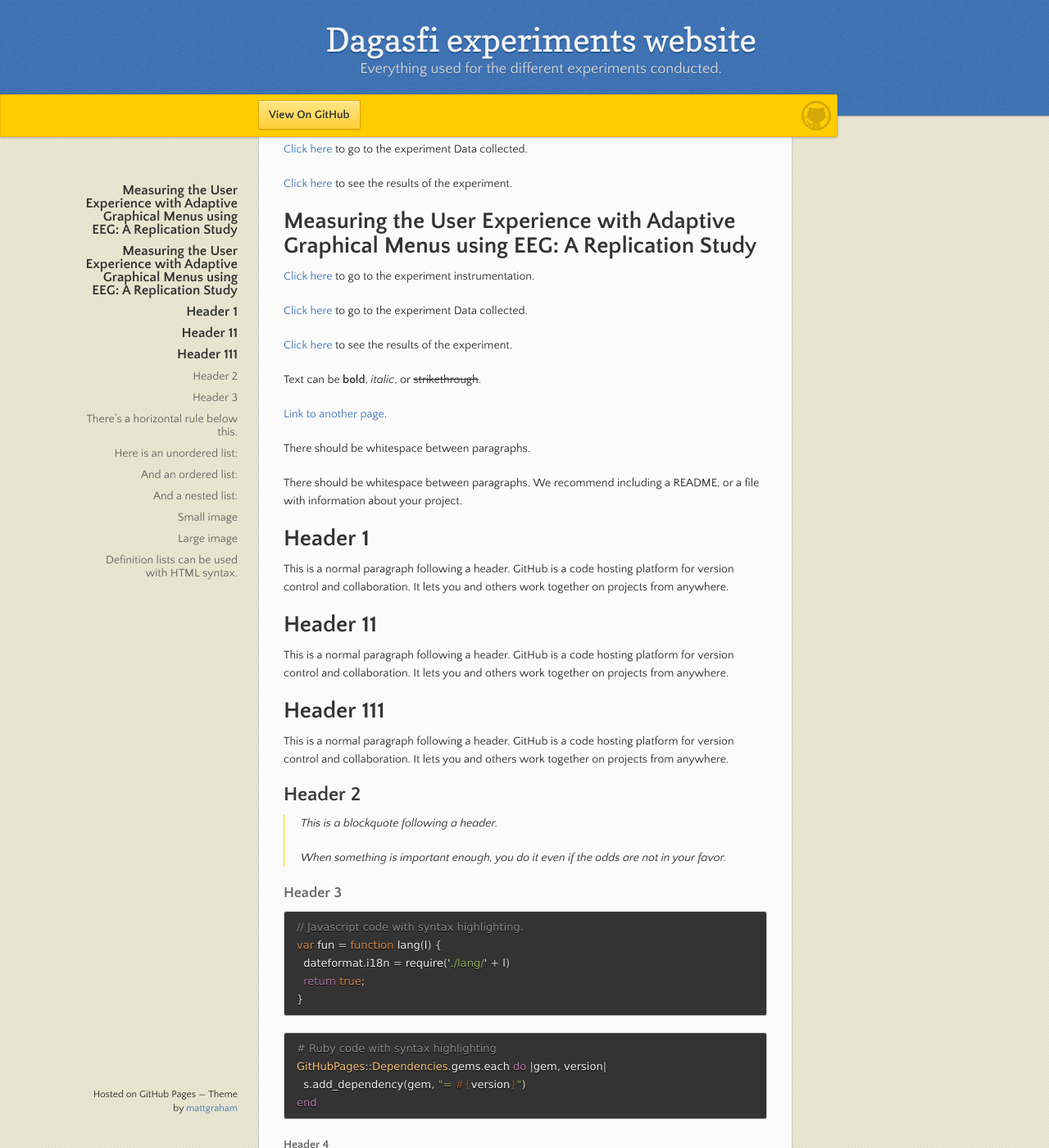
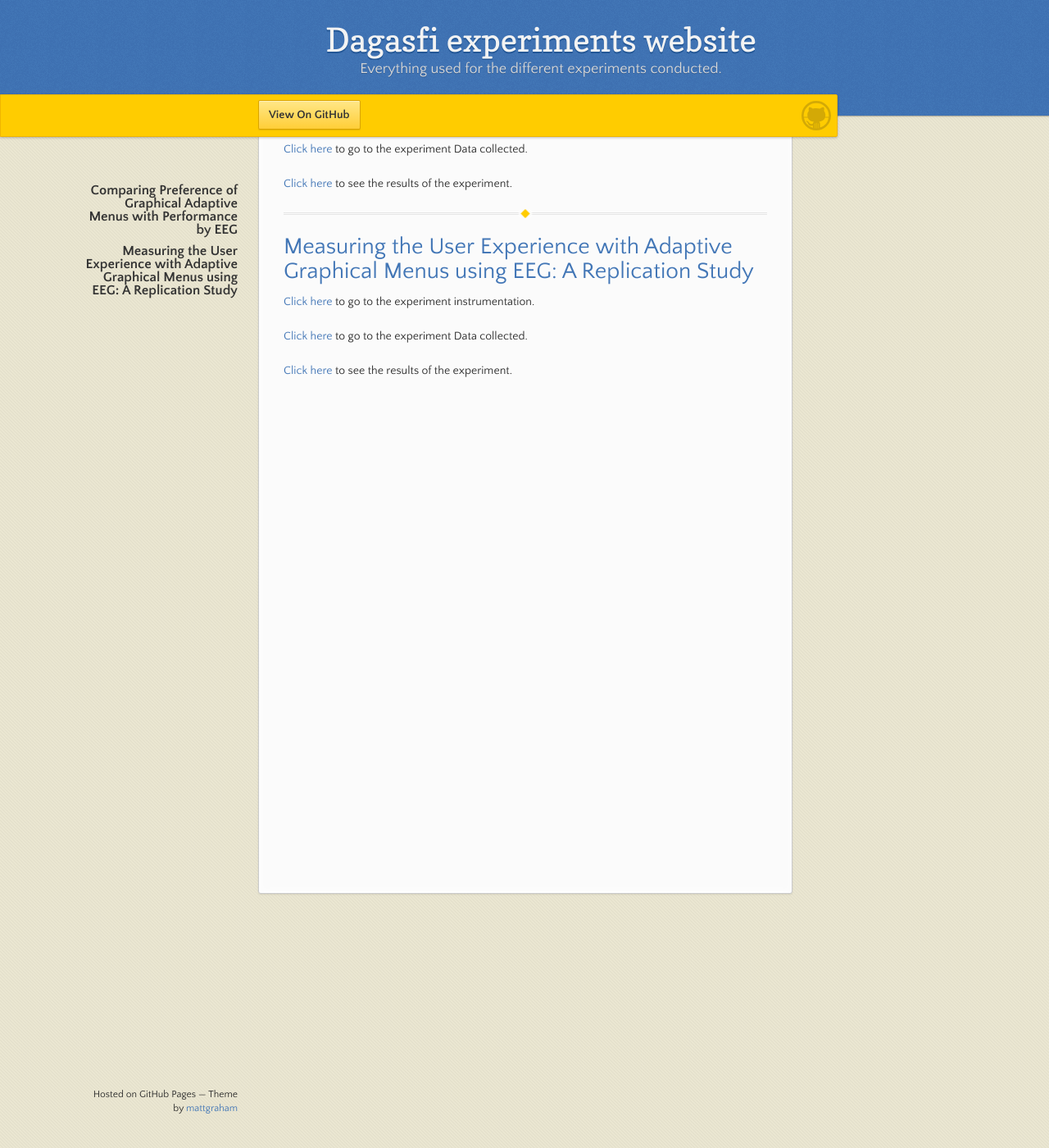
Before and after one commit to Dagasfi/dagasfi.github.io, a Jekyll site: the page built from index.md, in a window 1280 px wide and 1400 px high, scrolled down 270 px. Shown: the whole window at 82% size. Built offline with Jekyll 4.4.1, drawn with Linux system fonts in a browser that asks for light colours; some of the changed text lies outside the part shown.

Commit message:
[UPD] - Experiment title and results

````diff
--- a/index.md
+++ b/index.md
@@ -9,7 +9,7 @@
 The following experiments were conducted:
 
 
-# [Measuring the User Experience with Adaptive Graphical Menus using EEG: A Replication Study](./Experiment-1.html)
+# [Comparing Preference of Graphical Adaptive Menus with Performance by EEG](./Experiment-1.html)
 
 [Click here](./pages/Experiment-1.html#Instrumentation) to go to the experiment instrumentation.
 
@@ -18,8 +18,10 @@
 [Click here](./pages/Experiment-1.html#Results) to see the results of the experiment.
 
 
+* * *
 
-# Measuring the User Experience with Adaptive Graphical Menus using EEG: A Replication Study
+
+# [Measuring the User Experience with Adaptive Graphical Menus using EEG: A Replication Study](./pages/Experiment-2.html)
 
 
 [Click here](./pages/Experiment-2.html#Instrumentation) to go to the experiment instrumentation.
@@ -27,136 +29,3 @@
 [Click here](./pages/Experiment-2.html#Data) to go to the experiment Data collected.
 
 [Click here](./pages/Experiment-2.html#Results) to see the results of the experiment.
-
-
-
-
-
-Text can be **bold**, _italic_, or ~~strikethrough~~.
-
-[Link to another page](./another-page.html).
-
-There should be whitespace between paragraphs.
-
-There should be whitespace between paragraphs. We recommend including a README, or a file with information about your project.
-
-# Header 1
-
-This is a normal paragraph following a header. GitHub is a code hosting platform for version control and collaboration. It lets you and others work together on projects from anywhere.
-
-# Header 11
-
-This is a normal paragraph following a header. GitHub is a code hosting platform for version control and collaboration. It lets you and others work together on projects from anywhere.
-
-# Header 111
-
-This is a normal paragraph following a header. GitHub is a code hosting platform for version control and collaboration. It lets you and others work together on projects from anywhere.
-
-
-## Header 2
-
-> This is a blockquote following a header.
->
-> When something is important enough, you do it even if the odds are not in your favor.
-
-### Header 3
-
-```js
-// Javascript code with syntax highlighting.
-var fun = function lang(l) {
-  dateformat.i18n = require('./lang/' + l)
-  return true;
-}
-```
-
-```ruby
-# Ruby code with syntax highlighting
-GitHubPages::Dependencies.gems.each do |gem, version|
-  s.add_dependency(gem, "= #{version}")
-end
-```
-
-#### Header 4
-
-*   This is an unordered list following a header.
-*   This is an unordered list following a header.
-*   This is an unordered list following a header.
-
-##### Header 5
-
-1.  This is an ordered list following a header.
-2.  This is an ordered list following a header.
-3.  This is an ordered list following a header.
-
-###### Header 6
-
-| head1        | head two          | three |
-|:-------------|:------------------|:------|
-| ok           | good swedish fish | nice  |
-| out of stock | good and plenty   | nice  |
-| ok           | good `oreos`      | hmm   |
-| ok           | good `zoute` drop | yumm  |
-
-### There's a horizontal rule below this.
-
-* * *
-
-### Here is an unordered list:
-
-*   Item foo
-*   Item bar
-*   Item baz
-*   Item zip
-
-### And an ordered list:
-
-1.  Item one
-1.  Item two
-1.  Item three
-1.  Item four
-
-### And a nested list:
-
-- level 1 item
-  - level 2 item
-  - level 2 item
-    - level 3 item
-    - level 3 item
-- level 1 item
-  - level 2 item
-  - level 2 item
-  - level 2 item
-- level 1 item
-  - level 2 item
-  - level 2 item
-- level 1 item
-
-### Small image
-
-![Octocat](https://github.githubassets.com/images/icons/emoji/octocat.png)
-
-### Large image
-
-![Branching](https://guides.github.com/activities/hello-world/branching.png)
-
-
-### Definition lists can be used with HTML syntax.
-
-<dl>
-<dt>Name</dt>
-<dd>Godzilla</dd>
-<dt>Born</dt>
-<dd>1952</dd>
-<dt>Birthplace</dt>
-<dd>Japan</dd>
-<dt>Color</dt>
-<dd>Green</dd>
-</dl>
-
-```
-Long, single-line code blocks should not wrap. They should horizontally scroll if they are too long. This line should be long enough to demonstrate this.
-```
-
-```
-The final element.
-```
````
Also changed, not shown: pages/Experiment-1.md (+8 -0 lines), pages/Experiment-2.md (+8 -0 lines).
